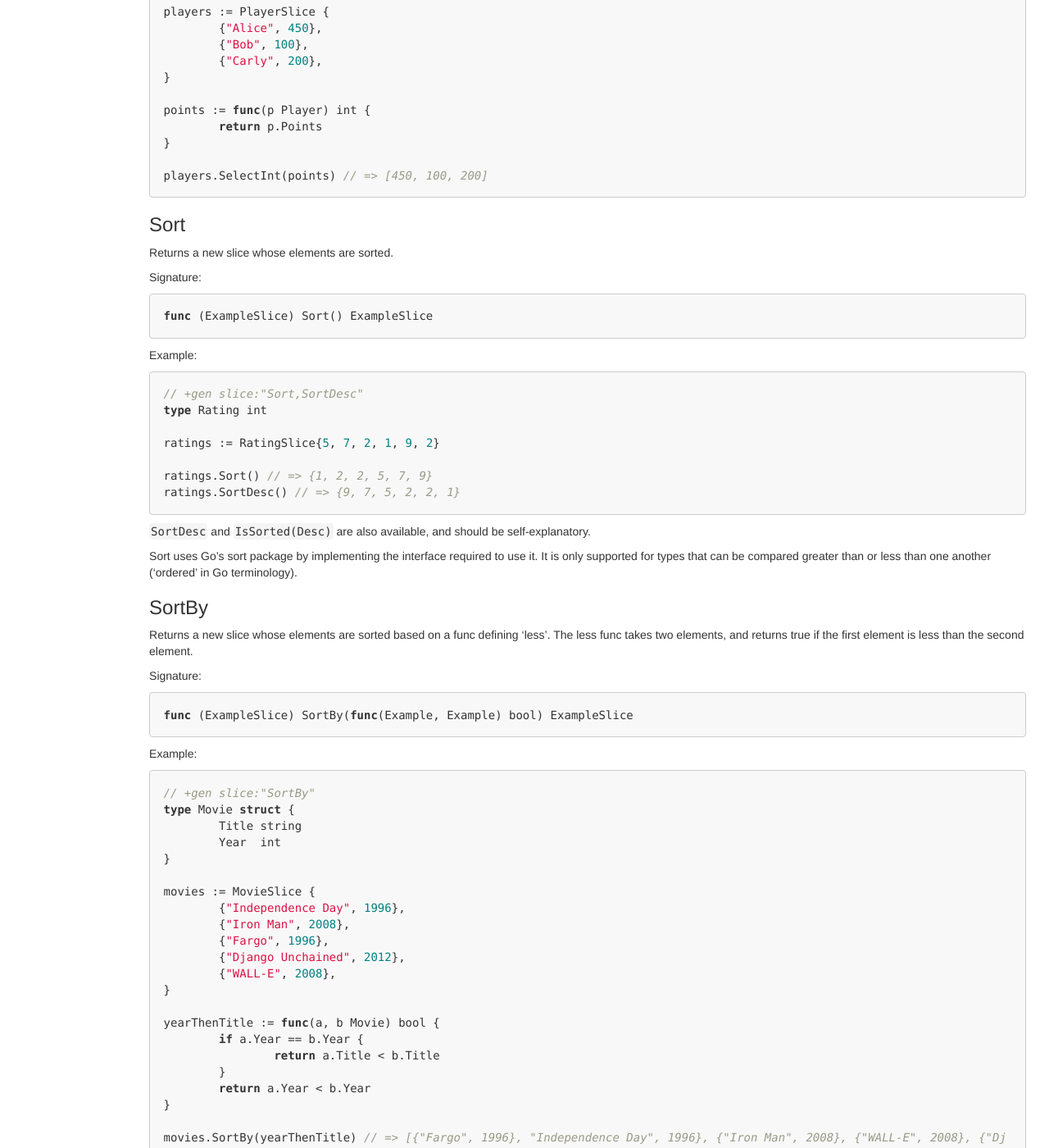
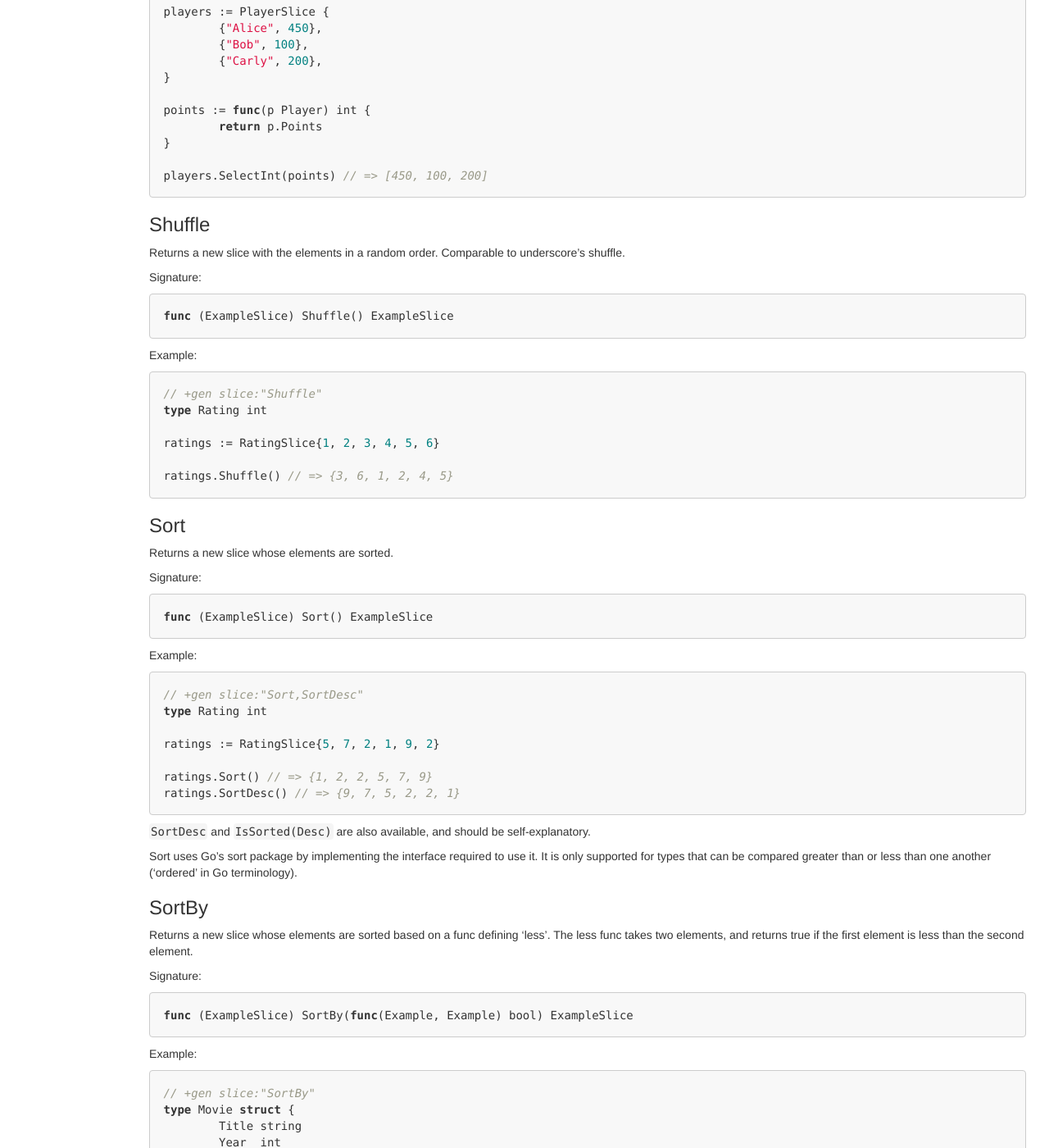
Before and after one commit to clipperhouse/gen, a Jekyll site: the page built from slice/index.md, in a window 1280 px wide and 1400 px high, scrolled down 9965 px. Shown: the whole window at 82% size. Built offline with Jekyll 4.4.1, drawn with Linux system fonts in a browser that asks for light colours; some of the changed text lies outside the part shown.

Commit message:
add Shuffle to nav, move it to alphabetic order

```diff
--- a/_layouts/default.html
+++ b/_layouts/default.html
@@ -73,6 +73,8 @@
 
 							<p><a href="{{ relative }}slice/#selectt">Select[T]</a></p>
 
+							<p><a href="{{ relative }}slice/#shuffle">Shuffle</a></p>
+
 							<p><a href="{{ relative }}slice/#sort">Sort</a></p>
 
 							<p><a href="{{ relative }}slice/#sortby">SortBy</a></p>
--- a/slice/index.md
+++ b/slice/index.md
@@ -484,6 +484,23 @@ Example:
 
 	players.SelectInt(points) // => [450, 100, 200]
 
+### Shuffle
+
+Returns a new slice with the elements in a random order. Comparable to underscore’s shuffle.
+
+Signature:
+
+	func (ExampleSlice) Shuffle() ExampleSlice
+
+Example:
+
+	// +gen slice:"Shuffle"
+	type Rating int
+
+	ratings := RatingSlice{1, 2, 3, 4, 5, 6}
+
+	ratings.Shuffle() // => {3, 6, 1, 2, 4, 5}
+
 ### Sort
 
 Returns a new slice whose elements are sorted.
```
Also changed, not shown: other parts of slice/index.md (+0 -17 lines).
